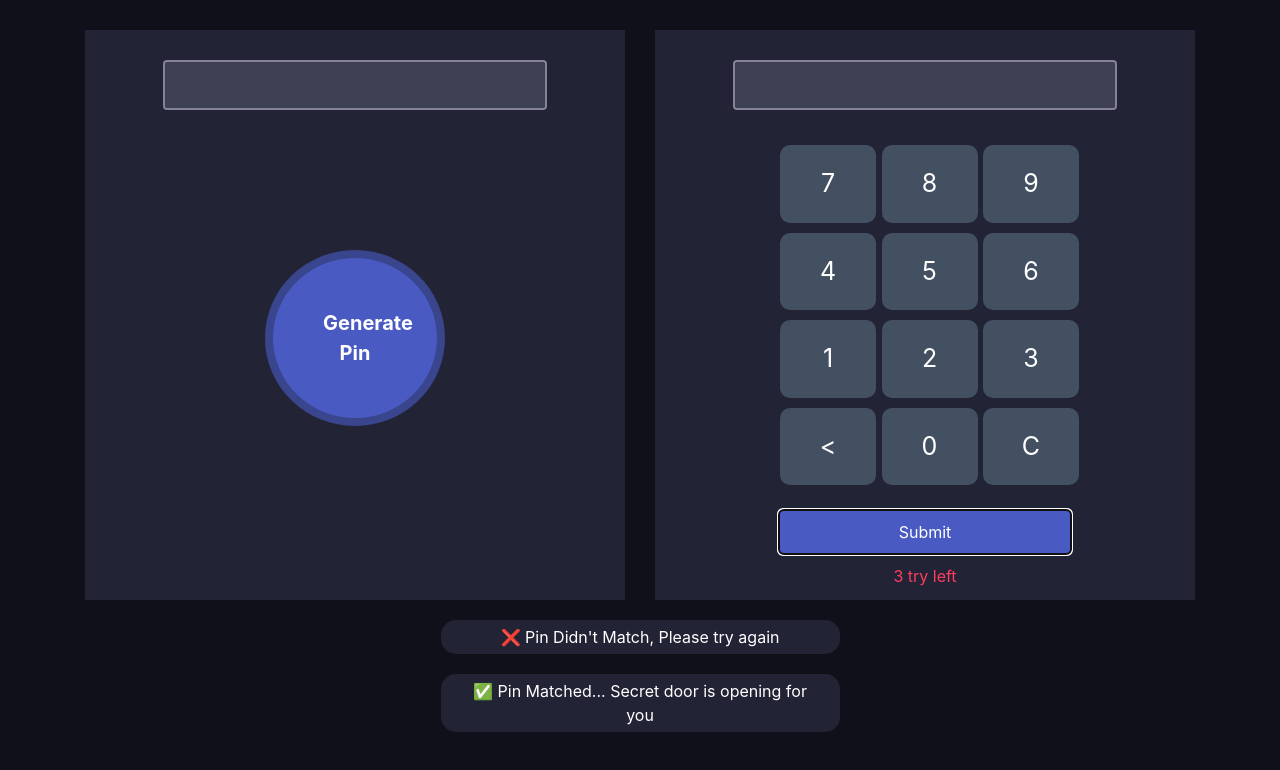
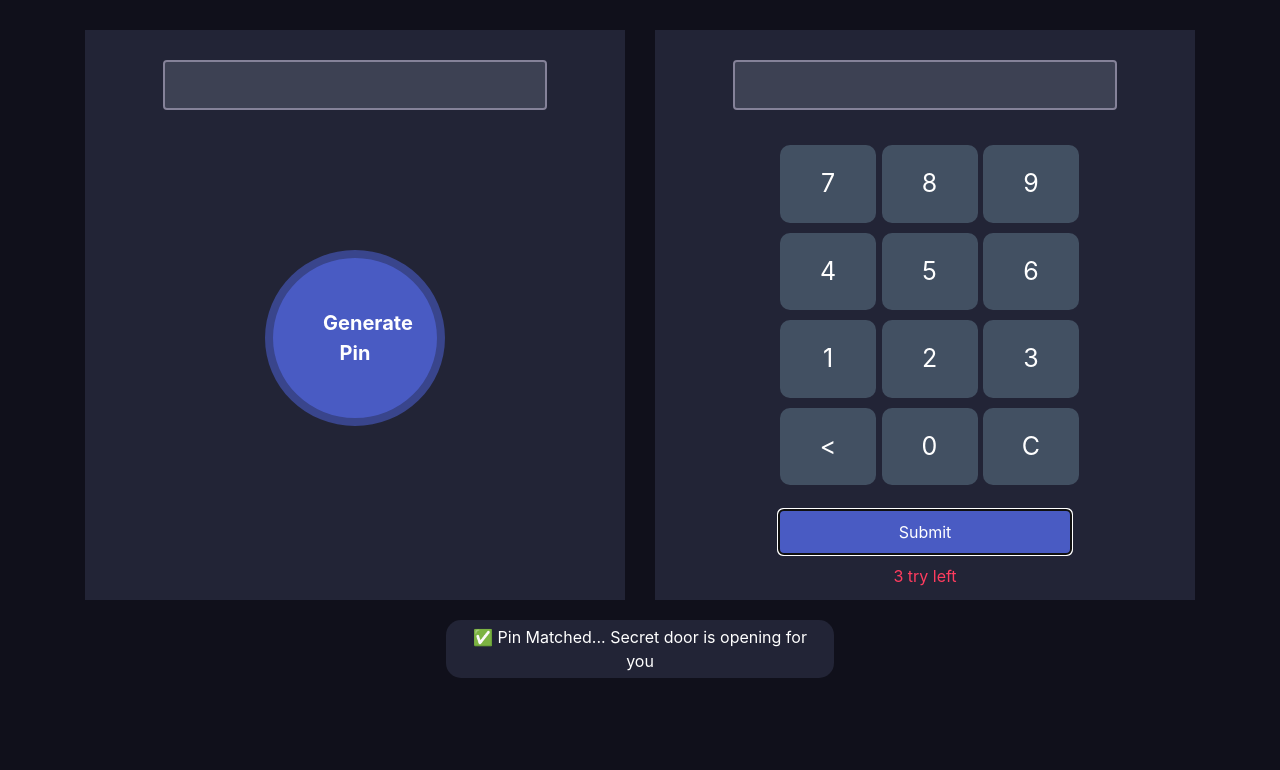
Before and after one commit to Shahrear-ahamed/pin_matcher, a plain HTML site: page index.html in a window 1280 px wide. Both pictures are taken after a click on the button "Submit". Drawn offline with nearby package versions, Linux system fonts and the light colour scheme.

Commit message:
add calculation and matching pins

```diff
--- a/css/style.css
+++ b/css/style.css
@@ -95,6 +95,7 @@ color: #E0B612;
     margin-top: 20px;
     border-radius: 15px;
     padding: 5px 20px;
+    display: none;
 }
 .notify-section{
     width: 35%;
--- a/index.html
+++ b/index.html
@@ -18,9 +18,9 @@
             </div>
             <div class="col-md-6">
                 <div class="input-section half-width">
-                    <input class="form-control" type="text">
+                    <input id="typed_number" class="form-control" type="text">
                     <div class="numbers">
-                        <div class="calc-body">
+                        <div id="key_pad" class="calc-body">
                             <div class="calc-button-row">
                               <div class="button">7</div>
                               <div class="button">8</div>
@@ -42,16 +42,17 @@
                                 <div class="button">C</div>
                             </div>
                             <div>
-                                <button type="submit" class="submit-btn">Submit</button>
+                                <button onclick="submitPin()" type="submit" class="submit-btn">Submit</button>
                                 <p class="action-left">3 try left</p>
                             </div>
+                        </div>
                     </div>
                 </div>
             </div>
         </div>
         <div class="notify-section">
-            <p class="notify">❌ Pin Didn't Match, Please try again</p>
-            <p class="notify">✅ Pin Matched... Secret door is opening for you</p>
+            <p id="errors" class="notify">❌ Pin Didn't Match, Please try again</p>
+            <p id="success" class="notify">✅ Pin Matched... Secret door is opening for you</p>
         </div>
     </div>
 
--- a/js/app.js
+++ b/js/app.js
@@ -8,3 +8,35 @@ function getPin(){
         getPin();
     }
 }
+// typed_number
+// key_pad
+
+document.getElementById("key_pad").addEventListener("click", function(e){
+    const numbers = document.getElementById("typed_number")
+    const eventValue = e.target.innerText;
+    if(isNaN(eventValue)){
+        if(eventValue == "C"){
+            numbers.value = ""
+        }
+    }else{
+        numbers.value = numbers.value+eventValue;
+    }
+});
+
+function submitPin(){
+    const generatedPin = document.getElementById("pin_value");
+    const inputPin = document.getElementById("typed_number");
+
+    const success = document.getElementById("success");
+    const error = document.getElementById("errors");
+    if(generatedPin.value == inputPin.value){
+        success.style.display = "block";
+        error.style.display = "none";
+        generatedPin.value = "";
+        inputPin.value = "";
+    }else{
+        success.style.display = "none";
+        error.style.display = "block";
+        inputPin.value = "";
+    }
+}
```
